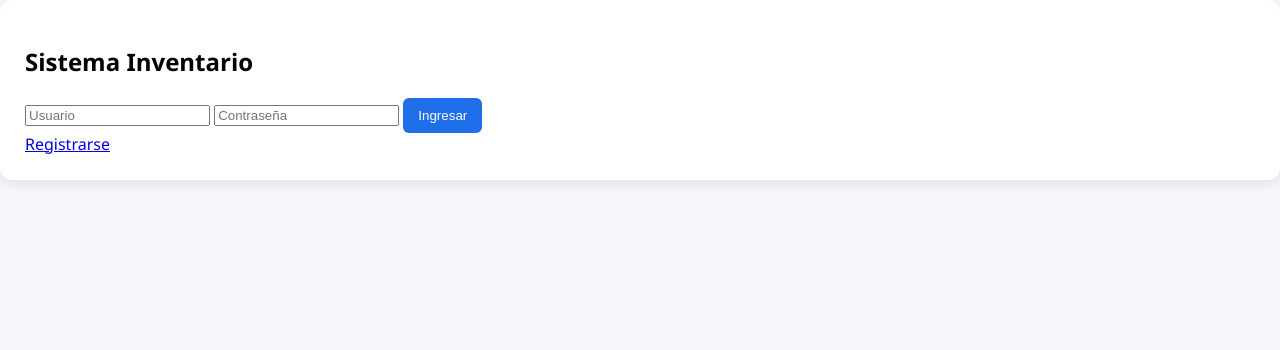
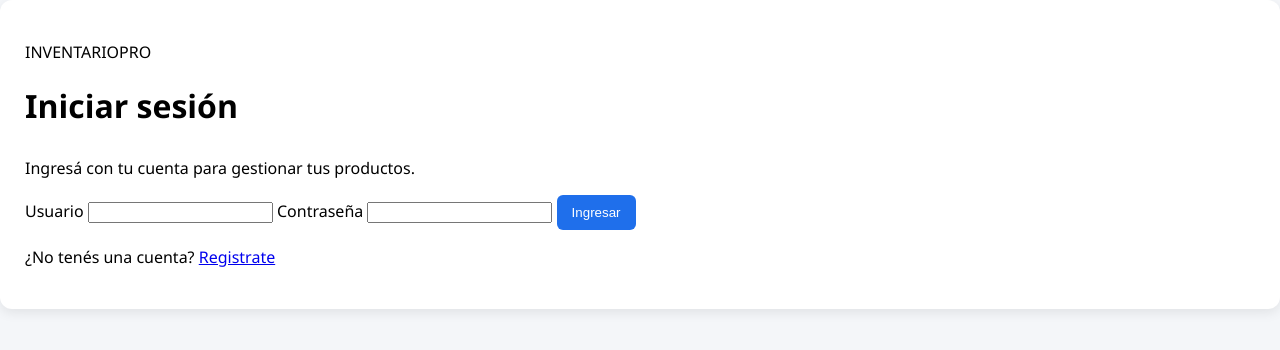
Before and after one commit to gonza10715/inventario-flask-pro, a Flask app: page / in a window 1280 px wide. Shown: the top 350 px of the page. Run offline with Flask 3, Linux system fonts and the light colour scheme.

Commit message:
ui: improve accessible sign-in and registration forms

```diff
--- a/inventario web/templates/login.html
+++ b/inventario web/templates/login.html
@@ -1,21 +1,25 @@
-<!DOCTYPE html>
-<html>
+<!doctype html>
+<html lang="es">
 <head>
-    <title>Login</title>
-    <link rel="stylesheet" href="{{ url_for('static', filename='style.css') }}">
+  <meta charset="utf-8">
+  <meta name="viewport" content="width=device-width, initial-scale=1">
+  <title>Iniciar sesión · InventarioPro</title>
+  <link rel="stylesheet" href="{{ url_for('static', filename='style.css') }}">
 </head>
 <body class="bg">
-
-<div class="card login-card">
-    <h2>Sistema Inventario</h2>
-    <form action="/login" method="POST">
-        <input type="hidden" name="csrf_token" value="{{ csrf_token() }}">
-        <input type="text" name="username" placeholder="Usuario" required>
-        <input type="password" name="password" placeholder="Contraseña" required>
-        <button type="submit">Ingresar</button>
+  <main class="card login-card">
+    <p class="login-eyebrow">INVENTARIOPRO</p>
+    <h1>Iniciar sesión</h1>
+    <p class="login-intro">Ingresá con tu cuenta para gestionar tus productos.</p>
+    <form action="/login" method="POST" class="login-form">
+      <input type="hidden" name="csrf_token" value="{{ csrf_token() }}">
+      <label for="username">Usuario</label>
+      <input id="username" type="text" name="username" autocomplete="username" maxlength="50" required>
+      <label for="password">Contraseña</label>
+      <input id="password" type="password" name="password" autocomplete="current-password" required>
+      <button type="submit">Ingresar</button>
     </form>
-    <a href="/register">Registrarse</a>
-</div>
-
+    <p class="login-switch">¿No tenés una cuenta? <a href="/register">Registrate</a></p>
+  </main>
 </body>
 </html>
```
